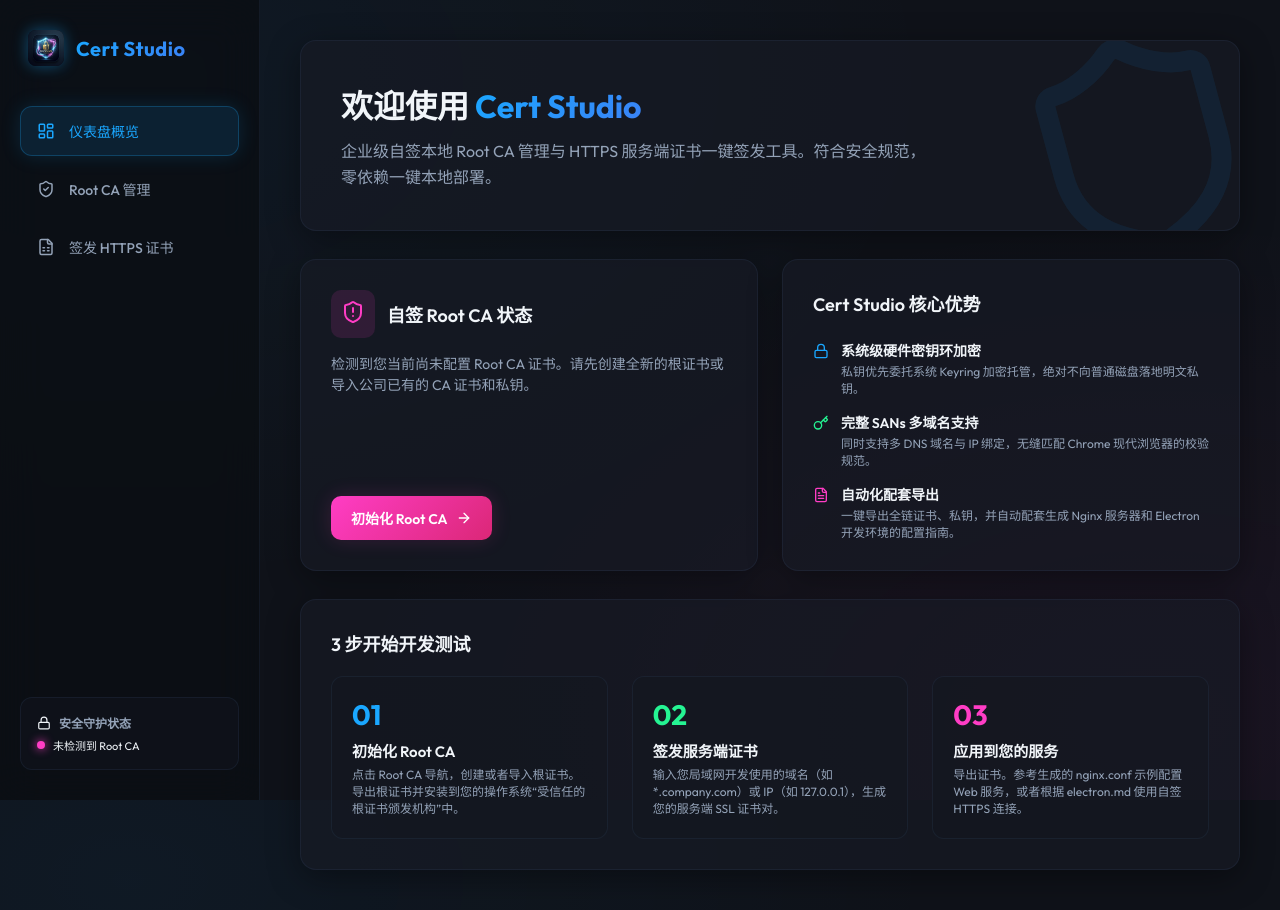
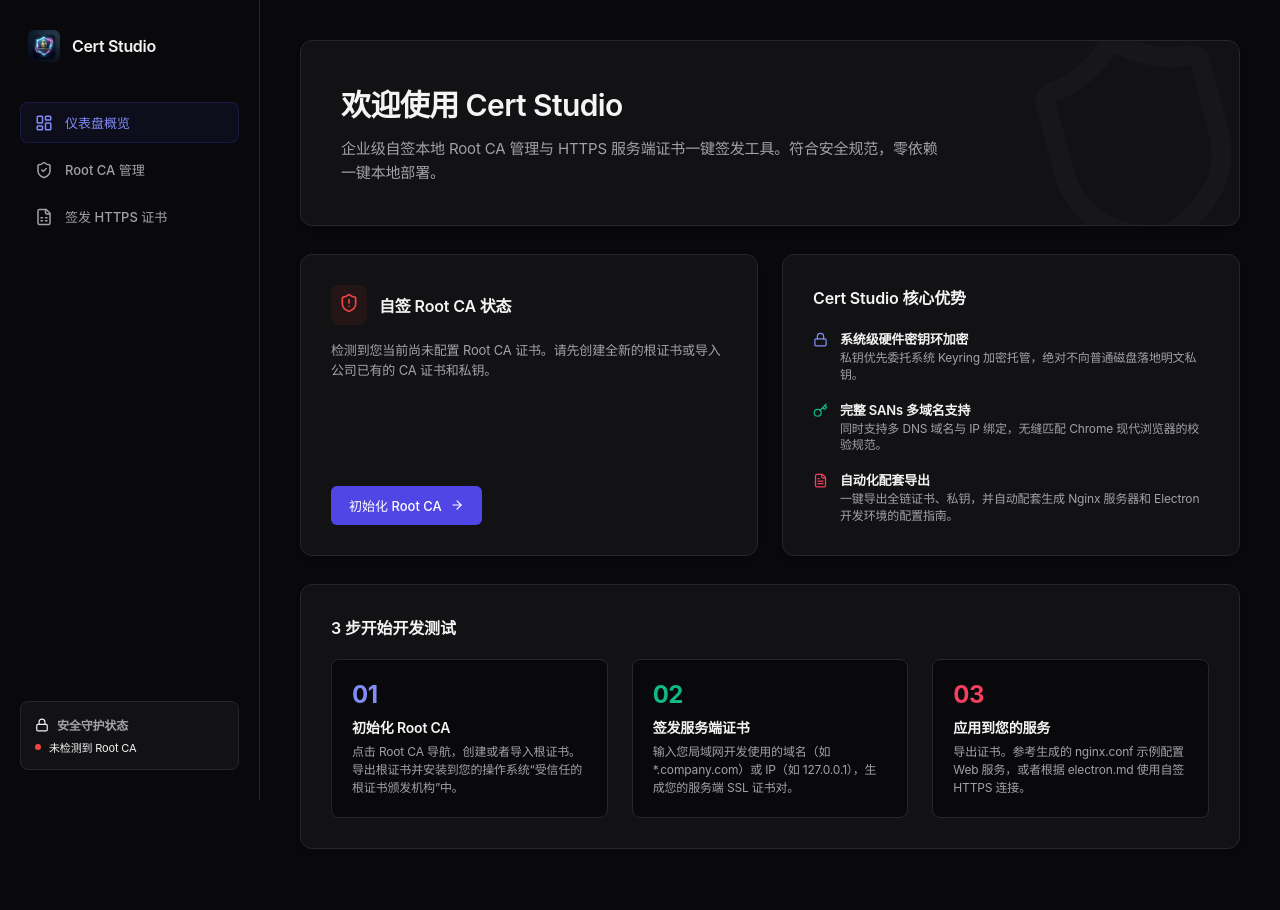
Before and after one commit to xiaochen201807/cert-studio, a React (Vite) app: page / in a window 1280 px wide. After the commit the page ends 889 px from the top, so only its background shows below. Built offline with nearby package versions, Linux system fonts and the light colour scheme.

Commit message:
style: 将赛博霓虹 HSL 配色及发光阴影重构为基于 Linear/Vercel 暗黑冷碳灰配 Indigo 的高阶扁平化工作台配色，去除 AI 味道

```diff
--- a/src/App.css
+++ b/src/App.css
@@ -3,15 +3,14 @@
   min-height: 100vh;
 }
 
-/* 侧边导航栏 */
+/* 侧边导航栏：改写为精致暗黑冷灰色，去除玻璃发光，使用 1px 细线分隔 */
 .sidebar {
   width: 260px;
-  border-right: 1px solid var(--border-glass);
+  border-right: 1px solid var(--border-subtle);
   display: flex;
   flex-direction: column;
   padding: 30px 20px;
-  background: hsla(224, 25%, 6%, 0.8);
-  backdrop-filter: blur(20px);
+  background: #09090b;
   position: fixed;
   height: 100vh;
   left: 0;
@@ -28,22 +27,24 @@
 }
 
 .brand-logo {
-  width: 36px;
-  height: 36px;
-  border-radius: 8px;
-  box-shadow: 0 0 15px hsla(203, 100%, 55%, 0.4);
+  width: 32px;
+  height: 32px;
+  border-radius: 6px;
+  /* 去除多余的 AI 发光阴影 */
+  box-shadow: none;
 }
 
 .brand-name {
-  font-size: 20px;
-  font-weight: 700;
-  letter-spacing: 0.5px;
+  font-size: 16px;
+  font-weight: 600;
+  letter-spacing: -0.02em;
+  color: var(--text-primary);
 }
 
 .menu-list {
   display: flex;
   flex-direction: column;
-  gap: 8px;
+  gap: 6px;
   list-style: none;
 }
 
@@ -51,54 +52,53 @@
   width: 100%;
   display: flex;
   align-items: center;
-  gap: 14px;
-  padding: 14px 16px;
+  gap: 12px;
+  padding: 10px 14px;
   background: transparent;
   color: var(--text-secondary);
-  border-radius: 12px;
-  font-size: 14px;
+  border-radius: 8px;
+  font-size: 13px;
   text-align: left;
   border: 1px solid transparent;
+  transition: all 0.15s ease;
 }
 
 .menu-item-btn:hover {
-  background: hsla(220, 20%, 40%, 0.08);
+  background: #18181b;
   color: var(--text-primary);
-  border-color: hsla(220, 20%, 40%, 0.15);
 }
 
 .menu-item-btn.active {
-  background: hsla(203, 100%, 55%, 0.12);
-  color: var(--primary-neon);
-  border-color: hsla(203, 100%, 55%, 0.25);
-  box-shadow: var(--glow-shadow);
+  background: rgba(79, 70, 229, 0.08);
+  color: #818cf8; /* 柔和的高雅紫蓝色 */
+  border-color: rgba(79, 70, 229, 0.2);
 }
 
 /* 侧栏状态展示卡 */
 .sidebar-status-card {
   margin-top: auto;
-  padding: 16px;
-  border-radius: 12px;
-  background: hsla(224, 25%, 10%, 0.5);
-  border: 1px solid var(--border-glass);
+  padding: 14px;
+  border-radius: 8px;
+  background: #121214;
+  border: 1px solid var(--border-subtle);
 }
 
 .status-indicator {
   display: inline-block;
-  width: 8px;
-  height: 8px;
+  width: 6px;
+  height: 6px;
   border-radius: 50%;
   margin-right: 8px;
 }
 
 .status-indicator.active {
-  background-color: var(--accent-neon);
-  box-shadow: 0 0 10px var(--accent-neon);
+  background-color: var(--accent-success);
+  box-shadow: none;
 }
 
 .status-indicator.inactive {
-  background-color: var(--secondary-neon);
-  box-shadow: 0 0 10px var(--secondary-neon);
+  background-color: var(--accent-danger);
+  box-shadow: none;
 }
 
 /* 主内容区域 */
@@ -109,17 +109,18 @@
   min-height: 100vh;
   display: flex;
   flex-direction: column;
+  background: #09090b;
 }
 
-/* 页面切换淡入动画 */
+/* 页面切换淡入动画：保留微弱优雅的动效 */
 .page-fade-in {
-  animation: fadeIn 0.45s cubic-bezier(0.25, 0.8, 0.25, 1) forwards;
+  animation: fadeIn 0.3s cubic-bezier(0.2, 0.8, 0.2, 1) forwards;
 }
 
 @keyframes fadeIn {
   from {
     opacity: 0;
-    transform: translateY(8px);
+    transform: translateY(4px);
   }
   to {
     opacity: 1;
@@ -131,27 +132,27 @@
 .badge {
   display: inline-flex;
   align-items: center;
-  padding: 4px 10px;
+  padding: 3px 8px;
   border-radius: 9999px;
   font-size: 11px;
-  font-weight: 600;
+  font-weight: 500;
   border: 1px solid transparent;
 }
 
 .badge-active {
-  background: hsla(152, 90%, 55%, 0.1);
-  color: var(--accent-neon);
-  border-color: hsla(152, 90%, 55%, 0.2);
+  background: rgba(16, 185, 129, 0.1);
+  color: var(--accent-success);
+  border-color: rgba(16, 185, 129, 0.2);
 }
 
 .badge-inactive {
-  background: hsla(318, 100%, 62%, 0.1);
-  color: var(--secondary-neon);
-  border-color: hsla(318, 100%, 62%, 0.2);
+  background: rgba(239, 68, 68, 0.1);
+  color: var(--accent-danger);
+  border-color: rgba(239, 68, 68, 0.2);
 }
 
 .badge-blue {
-  background: hsla(203, 100%, 55%, 0.1);
-  color: var(--primary-neon);
-  border-color: hsla(203, 100%, 55%, 0.2);
+  background: rgba(79, 70, 229, 0.1);
+  color: #818cf8;
+  border-color: rgba(79, 70, 229, 0.2);
 }
--- a/src/components/Dashboard.tsx
+++ b/src/components/Dashboard.tsx
@@ -1,4 +1,4 @@
-import React from "react";
+import React, { useState } from "react";
 import { ShieldAlert, ShieldCheck, ArrowRight, Shield, Key, FileText, Lock } from "lucide-react";
 
 interface DashboardProps {
@@ -7,15 +7,17 @@
 }
 
 const Dashboard: React.FC<DashboardProps> = ({ hasRootCa, onNavigate }) => {
+  const [isHovered, setIsHovered] = useState(false);
+
   return (
     <div className="page-fade-in" style={{ display: "flex", flexDirection: "column", gap: "28px" }}>
       {/* 欢迎模块 */}
       <div className="glass-panel" style={{ padding: "40px", position: "relative", overflow: "hidden" }}>
         <div style={{ position: "relative", zIndex: 2 }}>
-          <h1 style={{ fontSize: "32px", fontWeight: 700, marginBottom: "12px" }}>
-            欢迎使用 <span className="gradient-text-blue">Cert Studio</span>
+          <h1 style={{ fontSize: "30px", fontWeight: 600, letterSpacing: "-0.02em", marginBottom: "12px", color: "var(--text-primary)" }}>
+            欢迎使用 Cert Studio
           </h1>
-          <p style={{ color: "var(--text-secondary)", fontSize: "16px", maxWidth: "600px", lineHeight: 1.6 }}>
+          <p style={{ color: "var(--text-secondary)", fontSize: "15px", maxWidth: "600px", lineHeight: 1.6 }}>
             企业级自签本地 Root CA 管理与 HTTPS 服务端证书一键签发工具。符合安全规范，零依赖一键本地部署。
           </p>
         </div>
@@ -24,8 +26,8 @@
             position: "absolute",
             right: "-20px",
             bottom: "-40px",
-            opacity: 0.08,
-            color: "var(--primary-neon)",
+            opacity: 0.04,
+            color: "var(--text-secondary)",
             transform: "rotate(-15deg)"
           }}
         >
@@ -39,18 +41,18 @@
         <div className="glass-panel" style={{ padding: "30px", display: "flex", flexDirection: "column", gap: "16px" }}>
           <div style={{ display: "flex", alignItems: "center", gap: "12px" }}>
             {hasRootCa ? (
-              <div style={{ padding: "10px", borderRadius: "10px", background: "hsla(152, 90%, 55%, 0.12)", color: "var(--accent-neon)" }}>
-                <ShieldCheck size={24} />
+              <div style={{ padding: "8px", borderRadius: "8px", background: "rgba(16, 185, 129, 0.08)", color: "var(--accent-success)" }}>
+                <ShieldCheck size={20} />
               </div>
             ) : (
-              <div style={{ padding: "10px", borderRadius: "10px", background: "hsla(318, 100%, 62%, 0.12)", color: "var(--secondary-neon)" }}>
-                <ShieldAlert size={24} />
+              <div style={{ padding: "8px", borderRadius: "8px", background: "rgba(239, 68, 68, 0.08)", color: "var(--accent-danger)" }}>
+                <ShieldAlert size={20} />
               </div>
             )}
-            <h3 style={{ fontSize: "18px", fontWeight: 600 }}>自签 Root CA 状态</h3>
+            <h3 style={{ fontSize: "16px", fontWeight: 600, color: "var(--text-primary)" }}>自签 Root CA 状态</h3>
           </div>
 
-          <p style={{ color: "var(--text-secondary)", fontSize: "14px", lineHeight: 1.5 }}>
+          <p style={{ color: "var(--text-secondary)", fontSize: "13px", lineHeight: 1.5 }}>
             {hasRootCa
               ? "本地根证书已初始化完毕，系统已获得自签名信任锚点，可立即为您签发安全的 HTTPS 服务端证书。"
               : "检测到您当前尚未配置 Root CA 证书。请先创建全新的根证书或导入公司已有的 CA 证书和私钥。"}
@@ -60,40 +62,44 @@
             {hasRootCa ? (
               <button
                 onClick={() => onNavigate("issue")}
+                onMouseEnter={() => setIsHovered(true)}
+                onMouseLeave={() => setIsHovered(false)}
                 style={{
-                  background: "linear-gradient(135deg, var(--primary-neon), #2563eb)",
+                  background: isHovered ? "var(--primary-theme-hover)" : "var(--primary-theme)",
                   color: "#fff",
-                  padding: "12px 20px",
-                  borderRadius: "10px",
+                  padding: "10px 18px",
+                  borderRadius: "6px",
                   display: "flex",
                   alignItems: "center",
                   gap: "8px",
-                  fontSize: "14px",
-                  fontWeight: 600,
-                  boxShadow: "var(--glow-shadow)"
+                  fontSize: "13px",
+                  fontWeight: 500,
+                  boxShadow: "none"
                 }}
               >
                 <span>立即签发 HTTPS 证书</span>
-                <ArrowRight size={16} />
+                <ArrowRight size={14} />
               </button>
             ) : (
               <button
                 onClick={() => onNavigate("rootca")}
+                onMouseEnter={() => setIsHovered(true)}
+                onMouseLeave={() => setIsHovered(false)}
                 style={{
-                  background: "linear-gradient(135deg, var(--secondary-neon), #db2777)",
+                  background: isHovered ? "var(--primary-theme-hover)" : "var(--primary-theme)",
                   color: "#fff",
-                  padding: "12px 20px",
-                  borderRadius: "10px",
+                  padding: "10px 18px",
+                  borderRadius: "6px",
                   display: "flex",
                   alignItems: "center",
                   gap: "8px",
-                  fontSize: "14px",
-                  fontWeight: 600,
-                  boxShadow: "var(--glow-shadow-pink)"
+                  fontSize: "13px",
+                  fontWeight: 500,
+                  boxShadow: "none"
                 }}
               >
                 <span>初始化 Root CA</span>
-                <ArrowRight size={16} />
+                <ArrowRight size={14} />
               </button>
             )}
           </div>
@@ -101,30 +107,30 @@
 
         {/* 核心特性展示 */}
         <div className="glass-panel" style={{ padding: "30px", display: "flex", flexDirection: "column", gap: "20px" }}>
-          <h3 style={{ fontSize: "18px", fontWeight: 600, marginBottom: "4px" }}>Cert Studio 核心优势</h3>
+          <h3 style={{ fontSize: "16px", fontWeight: 600, color: "var(--text-primary)" }}>Cert Studio 核心优势</h3>
 
           <div style={{ display: "flex", flexDirection: "column", gap: "16px" }}>
             <div style={{ display: "flex", gap: "12px" }}>
-              <Lock size={16} style={{ color: "var(--primary-neon)", marginTop: "3px", flexShrink: 0 }} />
+              <Lock size={15} style={{ color: "#818cf8", marginTop: "3px", flexShrink: 0 }} />
               <div>
-                <h4 style={{ fontSize: "14px", fontWeight: 600, marginBottom: "2px" }}>系统级硬件密钥环加密</h4>
-                <p style={{ color: "var(--text-secondary)", fontSize: "12px" }}>私钥优先委托系统 Keyring 加密托管，绝对不向普通磁盘落地明文私钥。</p>
+                <h4 style={{ fontSize: "13px", fontWeight: 600, marginBottom: "2px", color: "var(--text-primary)" }}>系统级硬件密钥环加密</h4>
+                <p style={{ color: "var(--text-secondary)", fontSize: "12px", lineHeight: 1.4 }}>私钥优先委托系统 Keyring 加密托管，绝对不向普通磁盘落地明文私钥。</p>
               </div>
             </div>
 
             <div style={{ display: "flex", gap: "12px" }}>
-              <Key size={16} style={{ color: "var(--accent-neon)", marginTop: "3px", flexShrink: 0 }} />
+              <Key size={15} style={{ color: "var(--accent-success)", marginTop: "3px", flexShrink: 0 }} />
               <div>
-                <h4 style={{ fontSize: "14px", fontWeight: 600, marginBottom: "2px" }}>完整 SANs 多域名支持</h4>
-                <p style={{ color: "var(--text-secondary)", fontSize: "12px" }}>同时支持多 DNS 域名与 IP 绑定，无缝匹配 Chrome 现代浏览器的校验规范。</p>
+                <h4 style={{ fontSize: "13px", fontWeight: 600, marginBottom: "2px", color: "var(--text-primary)" }}>完整 SANs 多域名支持</h4>
+                <p style={{ color: "var(--text-secondary)", fontSize: "12px", lineHeight: 1.4 }}>同时支持多 DNS 域名与 IP 绑定，无缝匹配 Chrome 现代浏览器的校验规范。</p>
               </div>
             </div>
 
             <div style={{ display: "flex", gap: "12px" }}>
-              <FileText size={16} style={{ color: "var(--secondary-neon)", marginTop: "3px", flexShrink: 0 }} />
+              <FileText size={15} style={{ color: "#f43f5e", marginTop: "3px", flexShrink: 0 }} />
               <div>
-                <h4 style={{ fontSize: "14px", fontWeight: 600, marginBottom: "2px" }}>自动化配套导出</h4>
-                <p style={{ color: "var(--text-secondary)", fontSize: "12px" }}>一键导出全链证书、私钥，并自动配套生成 Nginx 服务器和 Electron 开发环境的配置指南。</p>
+                <h4 style={{ fontSize: "13px", fontWeight: 600, marginBottom: "2px", color: "var(--text-primary)" }}>自动化配套导出</h4>
+                <p style={{ color: "var(--text-secondary)", fontSize: "12px", lineHeight: 1.4 }}>一键导出全链证书、私钥，并自动配套生成 Nginx 服务器和 Electron 开发环境的配置指南。</p>
               </div>
             </div>
           </div>
@@ -133,22 +139,22 @@
 
       {/* 极简使用流程引导 */}
       <div className="glass-panel" style={{ padding: "30px" }}>
-        <h3 style={{ fontSize: "18px", fontWeight: 600, marginBottom: "20px" }}>3 步开始开发测试</h3>
+        <h3 style={{ fontSize: "16px", fontWeight: 600, marginBottom: "20px", color: "var(--text-primary)" }}>3 步开始开发测试</h3>
         <div style={{ display: "grid", gridTemplateColumns: "repeat(auto-fit, minmax(200px, 1fr))", gap: "24px" }}>
-          <div style={{ background: "hsla(224, 25%, 10%, 0.4)", padding: "20px", borderRadius: "12px", border: "1px solid var(--border-glass)" }}>
-            <div style={{ fontSize: "28px", fontWeight: 800, color: "var(--primary-neon)", marginBottom: "8px" }}>01</div>
-            <h4 style={{ fontSize: "15px", fontWeight: 600, marginBottom: "6px" }}>初始化 Root CA</h4>
-            <p style={{ color: "var(--text-secondary)", fontSize: "12px", lineHeight: 1.4 }}>点击 Root CA 导航，创建或者导入根证书。导出根证书并安装到您的操作系统“受信任的根证书颁发机构”中。</p>
+          <div style={{ background: "#09090b", padding: "20px", borderRadius: "8px", border: "1px solid var(--border-subtle)" }}>
+            <div style={{ fontSize: "24px", fontWeight: 700, color: "#818cf8", marginBottom: "8px", letterSpacing: "-0.02em" }}>01</div>
+            <h4 style={{ fontSize: "14px", fontWeight: 600, marginBottom: "6px", color: "var(--text-primary)" }}>初始化 Root CA</h4>
+            <p style={{ color: "var(--text-secondary)", fontSize: "12px", lineHeight: 1.5 }}>点击 Root CA 导航，创建或者导入根证书。导出根证书并安装到您的操作系统“受信任的根证书颁发机构”中。</p>
           </div>
-          <div style={{ background: "hsla(224, 25%, 10%, 0.4)", padding: "20px", borderRadius: "12px", border: "1px solid var(--border-glass)" }}>
-            <div style={{ fontSize: "28px", fontWeight: 800, color: "var(--accent-neon)", marginBottom: "8px" }}>02</div>
-            <h4 style={{ fontSize: "15px", fontWeight: 600, marginBottom: "6px" }}>签发服务端证书</h4>
-            <p style={{ color: "var(--text-secondary)", fontSize: "12px", lineHeight: 1.4 }}>输入您局域网开发使用的域名（如 *.company.com）或 IP（如 127.0.0.1），生成您的服务端 SSL 证书对。</p>
+          <div style={{ background: "#09090b", padding: "20px", borderRadius: "8px", border: "1px solid var(--border-subtle)" }}>
+            <div style={{ fontSize: "24px", fontWeight: 700, color: "var(--accent-success)", marginBottom: "8px", letterSpacing: "-0.02em" }}>02</div>
+            <h4 style={{ fontSize: "14px", fontWeight: 600, marginBottom: "6px", color: "var(--text-primary)" }}>签发服务端证书</h4>
+            <p style={{ color: "var(--text-secondary)", fontSize: "12px", lineHeight: 1.5 }}>输入您局域网开发使用的域名（如 *.company.com）或 IP（如 127.0.0.1），生成您的服务端 SSL 证书对。</p>
           </div>
-          <div style={{ background: "hsla(224, 25%, 10%, 0.4)", padding: "20px", borderRadius: "12px", border: "1px solid var(--border-glass)" }}>
-            <div style={{ fontSize: "28px", fontWeight: 800, color: "var(--secondary-neon)", marginBottom: "8px" }}>03</div>
-            <h4 style={{ fontSize: "15px", fontWeight: 600, marginBottom: "6px" }}>应用到您的服务</h4>
-            <p style={{ color: "var(--text-secondary)", fontSize: "12px", lineHeight: 1.4 }}>导出证书。参考生成的 nginx.conf 示例配置 Web 服务，或者根据 electron.md 使用自签 HTTPS 连接。</p>
+          <div style={{ background: "#09090b", padding: "20px", borderRadius: "8px", border: "1px solid var(--border-subtle)" }}>
+            <div style={{ fontSize: "24px", fontWeight: 700, color: "#f43f5e", marginBottom: "8px", letterSpacing: "-0.02em" }}>03</div>
+            <h4 style={{ fontSize: "14px", fontWeight: 600, marginBottom: "6px", color: "var(--text-primary)" }}>应用到您的服务</h4>
+            <p style={{ color: "var(--text-secondary)", fontSize: "12px", lineHeight: 1.5 }}>导出证书。参考生成的 nginx.conf 示例配置 Web 服务，或者根据 electron.md 使用自签 HTTPS 连接。</p>
           </div>
         </div>
       </div>
--- a/src/index.css
+++ b/src/index.css
@@ -1,96 +1,98 @@
 :root {
-  /* HSL 现代高阶霓虹配色系统 */
-  --bg-dark: hsl(224, 25%, 8%);
-  --bg-card: hsla(224, 25%, 12%, 0.65);
-  --bg-card-hover: hsla(224, 25%, 16%, 0.8);
+  /* Linear / Vercel 极简冷碳灰暗黑配色系统 */
+  --bg-dark: #09090b;       /* Zinc-950 纯粹低沉背景 */
+  --bg-card: #121214;       /* Zinc-900 极其精致的卡片底色 */
+  --bg-card-hover: #1c1c1f; /* 略亮的 hover 底色 */
 
-  --primary-neon: hsl(203, 100%, 55%);      /* 冰蓝 */
-  --secondary-neon: hsl(318, 100%, 62%);    /* 霓虹粉 */
-  --accent-neon: hsl(152, 90%, 55%);        /* 薄荷绿 */
+  --primary-theme: #4f46e5;       /* Indigo-600 沉稳高贵的主题蓝紫色 */
+  --primary-theme-hover: #6366f1; /* Indigo-500 */
+  --primary-theme-light: rgba(79, 70, 229, 0.15);
 
-  --text-primary: hsl(210, 40%, 96%);
-  --text-secondary: hsl(215, 20%, 65%);
-  --text-muted: hsl(215, 12%, 45%);
+  --accent-success: #10b981;      /* 纯净森林绿，用于成功/就绪状态 */
+  --accent-warning: #f59e0b;      /* 琥珀黄 */
+  --accent-danger: #ef4444;       /* 警示红 */
 
-  --border-glass: hsla(220, 30%, 40%, 0.15);
-  --border-glass-glow: hsla(203, 100%, 55%, 0.3);
-  --border-focus: hsla(203, 100%, 55%, 0.6);
+  --text-primary: #f4f4f5;   /* Zinc-100 */
+  --text-secondary: #a1a1aa; /* Zinc-400 */
+  --text-muted: #52525b;     /* Zinc-600 */
 
-  --glow-shadow: 0 0 20px hsla(203, 100%, 55%, 0.15);
-  --glow-shadow-pink: 0 0 20px hsla(318, 100%, 62%, 0.15);
-  --glow-shadow-green: 0 0 20px hsla(152, 90%, 55%, 0.15);
+  --border-subtle: #27272a;  /* Zinc-800 1px 极细微边框 */
+  --border-focus: #4f46e5;   /* 主题聚焦色 */
+
+  --shadow-sm: 0 1px 2px 0 rgba(0, 0, 0, 0.05);
+  --shadow-md: 0 4px 6px -1px rgba(0, 0, 0, 0.1), 0 2px 4px -1px rgba(0, 0, 0, 0.06);
+  --shadow-lg: 0 10px 15px -3px rgba(0, 0, 0, 0.1), 0 4px 6px -2px rgba(0, 0, 0, 0.05);
+
+  /* 去除所有 AI 霓虹发光 */
+  --glow-shadow: none;
+  --glow-shadow-pink: none;
+  --glow-shadow-green: none;
 }
 
 * {
   box-sizing: border-box;
   margin: 0;
   padding: 0;
-  font-family: 'Outfit', -apple-system, BlinkMacSystemFont, "Segoe UI", Roboto, sans-serif;
+  font-family: -apple-system, BlinkMacSystemFont, "Segoe UI", Roboto, "Helvetica Neue", Arial, sans-serif;
 }
 
 body {
   background-color: var(--bg-dark);
-  background-image:
-    radial-gradient(at 10% 10%, hsla(203, 100%, 55%, 0.05) 0px, transparent 50%),
-    radial-gradient(at 90% 90%, hsla(318, 100%, 62%, 0.05) 0px, transparent 50%);
-  background-attachment: fixed;
   color: var(--text-primary);
   min-height: 100vh;
   overflow-x: hidden;
+  letter-spacing: -0.01em;
+  -webkit-font-smoothing: antialiased;
 }
 
-/* 磨砂玻璃特效 */
+/* 磨砂玻璃面板改写为沉稳卡片，保留微弱的半透明与高雅 1px 细线边框 */
 .glass-panel {
   background: var(--bg-card);
-  backdrop-filter: blur(16px);
-  -webkit-backdrop-filter: blur(16px);
-  border: 1px solid var(--border-glass);
-  border-radius: 16px;
-  box-shadow: 0 8px 32px 0 rgba(0, 0, 0, 0.37);
-  transition: all 0.3s cubic-bezier(0.25, 0.8, 0.25, 1);
+  border: 1px solid var(--border-subtle);
+  border-radius: 12px;
+  box-shadow: var(--shadow-md);
+  transition: all 0.2s ease;
 }
 
 .glass-panel:hover {
-  border-color: var(--border-glass-glow);
-  box-shadow: var(--glow-shadow);
+  border-color: #3f3f46; /* Zinc-700 极其低调的加深 */
 }
 
-/* 自定义炫酷滚动条 */
+/* 统一精致且非 AI 味的滚动条 */
 ::-webkit-scrollbar {
-  width: 8px;
-  height: 8px;
+  width: 6px;
+  height: 6px;
 }
 
 ::-webkit-scrollbar-track {
-  background: hsla(224, 25%, 8%, 0.5);
+  background: var(--bg-dark);
 }
 
 ::-webkit-scrollbar-thumb {
-  background: hsla(220, 20%, 40%, 0.3);
-  border-radius: 4px;
+  background: #27272a;
+  border-radius: 3px;
 }
 
 ::-webkit-scrollbar-thumb:hover {
-  background: var(--primary-neon);
-  box-shadow: var(--glow-shadow);
+  background: #3f3f46;
 }
 
 /* 输入框统一精致设计 */
 input, select, textarea {
-  background: hsla(224, 25%, 6%, 0.6);
-  border: 1px solid var(--border-glass);
+  background: #09090b;
+  border: 1px solid var(--border-subtle);
   color: var(--text-primary);
-  padding: 12px 16px;
-  border-radius: 10px;
-  font-size: 14px;
-  transition: all 0.25s ease;
+  padding: 10px 14px;
+  border-radius: 8px;
+  font-size: 13px;
+  transition: all 0.2s ease;
   outline: none;
 }
 
 input:focus, select:focus, textarea:focus {
   border-color: var(--border-focus);
-  box-shadow: 0 0 10px hsla(203, 100%, 55%, 0.2);
-  background: hsla(224, 25%, 6%, 0.85);
+  box-shadow: 0 0 0 2px rgba(79, 70, 229, 0.2);
+  background: #09090b;
 }
 
 /* 按钮现代微观动画 */
@@ -99,28 +101,31 @@
   border: none;
   outline: none;
   font-weight: 500;
-  transition: all 0.3s cubic-bezier(0.25, 0.8, 0.25, 1);
+  transition: all 0.2s ease;
 }
 
 button:active {
-  transform: scale(0.97);
+  transform: scale(0.98);
 }
 
-/* 渐变文本 */
+/* 渐变文本全部被中和为优雅的极简白色与灰色排版，彻底去除 AI 赛博蓝粉渐变 */
 .gradient-text-blue {
-  background: linear-gradient(135deg, var(--primary-neon), #3b82f6);
-  -webkit-background-clip: text;
-  -webkit-text-fill-color: transparent;
+  color: var(--text-primary);
+  background: none;
+  -webkit-background-clip: initial;
+  -webkit-text-fill-color: initial;
 }
 
 .gradient-text-pink {
-  background: linear-gradient(135deg, var(--secondary-neon), #ec4899);
-  -webkit-background-clip: text;
-  -webkit-text-fill-color: transparent;
+  color: var(--text-primary);
+  background: none;
+  -webkit-background-clip: initial;
+  -webkit-text-fill-color: initial;
 }
 
 .gradient-text-green {
-  background: linear-gradient(135deg, var(--accent-neon), #10b981);
-  -webkit-background-clip: text;
-  -webkit-text-fill-color: transparent;
+  color: var(--accent-success);
+  background: none;
+  -webkit-background-clip: initial;
+  -webkit-text-fill-color: initial;
 }
```
Also changed, not shown: src/components/IssueCert.tsx (+15 -15 lines), src/components/RootCA.tsx (+32 -32 lines).
